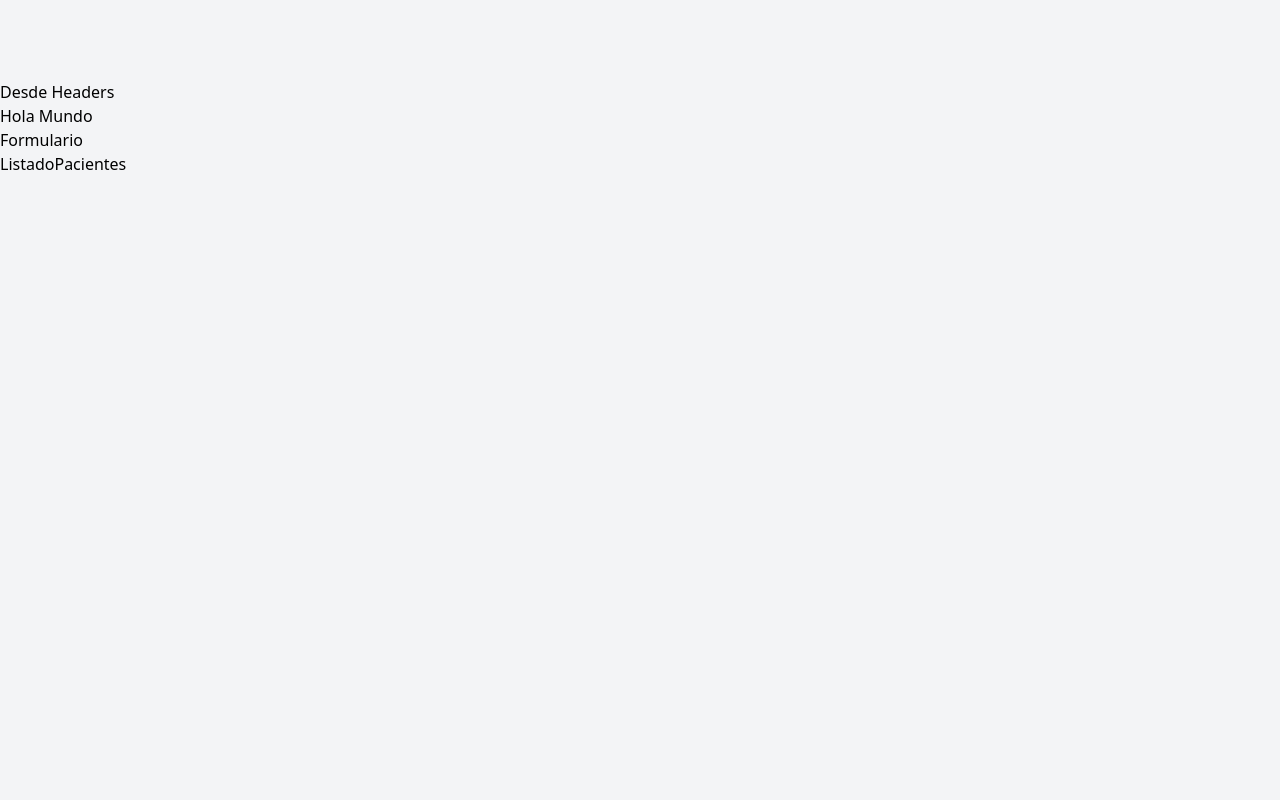
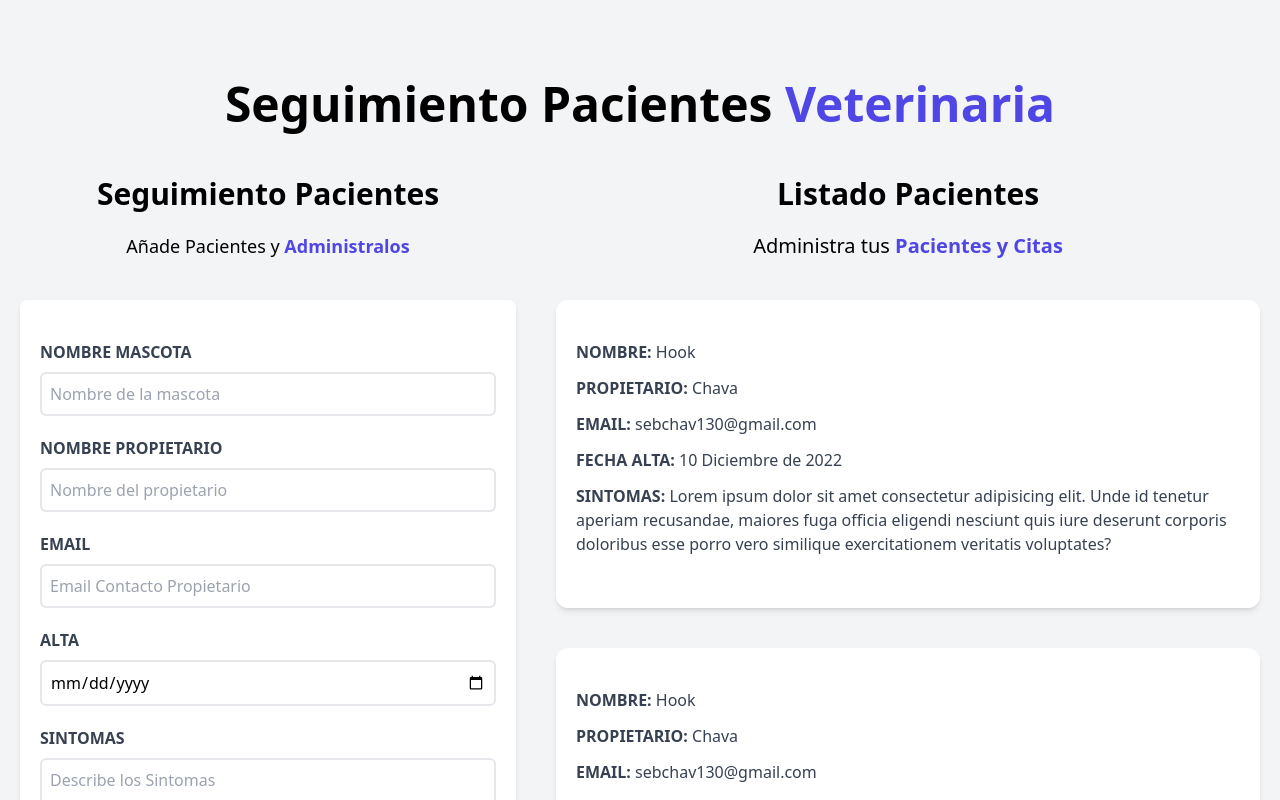
Before and after one commit to Sebchav/reactProjects, a React (Vite) app: page / in a window 1280 px wide. Shown: the top 800 px of the page. Built offline with nearby package versions, Linux system fonts and the light colour scheme.

Commit message:
Header, Form, Hooks and reading inputs

```diff
--- a/src/App.jsx
+++ b/src/App.jsx
@@ -6,8 +6,12 @@
   return (
     <div className="container mx-auto mt-20">
       <Header />
-      <Formulario />
-      <ListadoPacientes />
+
+      <div className="mt-12 md:flex">
+        <Formulario />
+        <ListadoPacientes />
+      </div>
+
     </div>
   )
 }
--- a/src/components/Formulario.jsx
+++ b/src/components/Formulario.jsx
@@ -1,9 +1,116 @@
-import React from 'react'
+import {useState, useEffect} from "react";
 
 const Formulario = () => {
+  const [nombre, setNombre] = useState("");
+  const [propietario, setPropietario] = useState("");
+  const [email, setEmail] = useState("");
+  const [fecha, setFecha] = useState("");
+  const [sintomas, setSintomas] = useState("");
+
+  const handleSubmit = (e)=>{
+    e.preventDefault();
+
+    //Validacion del formulario
+    if([nombre, propietario, email, fecha, sintomas].includes("")){
+      console.log("Hay al menos un campo vacio")
+    }else{
+      console.log("Todos llenos")
+    }
+
+  }
+
   return (
-    <div>
-        <h2>Formulario</h2>
+    <div className='md:w-1/2 lg:w-2/5 mx-5'>
+        <h2 className='font-black text-3xl text-center'>Seguimiento Pacientes</h2>
+
+        <p className='text-lg mt-5 text-center mb-10'>
+          Añade Pacientes y {""}
+          <span className='text-indigo-600 font-bold '>Administralos</span>
+        </p>
+
+        <form
+            onSubmit={handleSubmit}
+            className='bg-white shadow-md rounded-lg py-10 px-5 mb-10'
+        >
+            <div className='mb-5'>
+                <label className='block text-gray-700 uppercase font-bold' htmlFor="mascota">
+                  Nombre Mascota
+                </label>
+
+                <input
+                   id='mascota'
+                   type="text"
+                   placeholder='Nombre de la mascota'
+                   className='border-2 w-full p-2 mt-2 placeholder-gray-400 rounded-md'
+                   value={nombre}
+                   onChange = {(e)=> setNombre(e.target.value)}
+                />
+            </div>
+
+            <div className='mb-5'>
+                <label className='block text-gray-700 uppercase font-bold' htmlFor="propietario">
+                  Nombre Propietario
+                </label>
+
+                <input
+                   id='propietario'
+                   type="text"
+                   placeholder='Nombre del propietario'
+                   className='border-2 w-full p-2 mt-2 placeholder-gray-400 rounded-md'
+                   value={propietario}
+                   onChange = {(e)=> setPropietario(e.target.value)}
+                />
+            </div>
+
+            <div className='mb-5'>
+                <label className='block text-gray-700 uppercase font-bold' htmlFor="email">
+                  Email
+                </label>
+
+                <input
+                   id='email'
+                   type="email"
+                   placeholder='Email Contacto Propietario'
+                   className='border-2 w-full p-2 mt-2 placeholder-gray-400 rounded-md'
+                   value={email}
+                   onChange = {(e)=> setEmail(e.target.value)}
+                />
+            </div>
+
+            <div className='mb-5'>
+                <label className='block text-gray-700 uppercase font-bold' htmlFor="alta">
+                  Alta
+                </label>
+
+                <input
+                   id='alta'
+                   type="date"
+                   className='border-2 w-full p-2 mt-2 placeholder-gray-400 rounded-md'
+                   value={fecha}
+                   onChange = {(e)=> setFecha(e.target.value)}
+                />
+            </div>
+
+            <div className='mb-5'>
+                <label className='block text-gray-700 uppercase font-bold' htmlFor="sintomas">
+                  Sintomas
+                </label>
+
+                <textarea
+                    id='sintomas'
+                    className='border-2 w-full p-2 mt-2 placeholder-gray-400 rounded-md'
+                    placeholder='Describe los Sintomas'
+                    value={sintomas}
+                    onChange = {(e)=> setSintomas(e.target.value)}
+                />
+            </div>
+
+            <input
+                type="submit"
+                className='bg-indigo-600 w-full p-3 text-white uppercase font-bold hover:bg-indigo-700 cursor-pointer transition-all'
+                value="Agregar Paciente"
+            />
+        </form>
     </div>
   )
 }
--- a/src/components/Header.jsx
+++ b/src/components/Header.jsx
@@ -2,10 +2,10 @@
 
 const Header = () => {
   return (
-    <div>
-        <h1>Desde Headers</h1>
-        <p>Hola Mundo</p>
-    </div>
+        <h1 className='font-black text-5xl text-center md:w-2/3 mx-auto'>
+          Seguimiento Pacientes {""}
+          <span className="text-indigo-600">Veterinaria</span>
+        </h1>
   )
 }
 
--- a/src/components/ListadoPacientes.jsx
+++ b/src/components/ListadoPacientes.jsx
@@ -1,8 +1,21 @@
-import React from 'react'
+import Paciente from "./Paciente"
 
 const ListadoPacientes = () => {
   return (
-    <h2>ListadoPacientes</h2>
+    <div className='md:w-1/2 lg:w-3/5 md:h-screen overflow-y-scroll'>
+        <h2 className='font-black text-3xl text-center'>Listado Pacientes</h2>
+
+        <p className='text-xl mt-5 mb-10 text-center'>
+            Administra tus {""}
+            <span className='text-indigo-600 font-bold '>Pacientes y Citas</span>
+        </p>
+
+        <Paciente/>
+        <Paciente/>
+        <Paciente/>
+        <Paciente/>
+        <Paciente/>
+    </div>
   )
 }
 
--- /dev/null
+++ b/src/components/Paciente.jsx
@@ -0,0 +1,27 @@
+const Paciente = () => {
+  return (
+    <div className='mx-5 my-10 bg-white shadow-md px-5 py-10 rounded-xl'>
+            <p className='font-bold mb-3 text-gray-700 uppercase'>Nombre: {""}
+                <span className='font-normal normal-case'>Hook</span>
+            </p>
+
+            <p className='font-bold mb-3 text-gray-700 uppercase'>Propietario: {""}
+                <span className='font-normal normal-case'>Chava</span>
+            </p>
+
+            <p className='font-bold mb-3 text-gray-700 uppercase'>Email: {""}
+                <span className='font-normal normal-case'>sebchav130@gmail.com</span>
+            </p>
+
+            <p className='font-bold mb-3 text-gray-700 uppercase'>Fecha Alta: {""}
+                <span className='font-normal normal-case'>10 Diciembre de 2022</span>
+            </p>
+
+            <p className='font-bold mb-3 text-gray-700 uppercase'>Sintomas: {""}
+                <span className='font-normal normal-case'>Lorem ipsum dolor sit amet consectetur adipisicing elit. Unde id tenetur aperiam recusandae, maiores fuga officia eligendi nesciunt quis iure deserunt corporis doloribus esse porro vero similique exercitationem veritatis voluptates?</span>
+            </p>
+    </div>
+  )
+}
+
+export default Paciente
```
Also changed, not shown: 1 other file (tests, documents, lock files or other folders).
